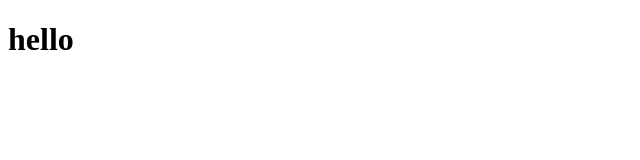
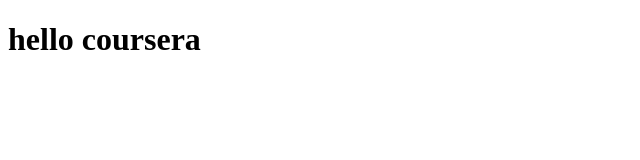
Before and after one commit to mellytessy/Coursera-test, a plain HTML site: page site/index.html in a window 1280 px wide. Shown: the whole page, without its empty margins (0-640 px from the left). Drawn offline with Linux system fonts and the light colour scheme.

Commit message:
Small addition to our page content.

```diff
--- a/site/index.html
+++ b/site/index.html
@@ -7,6 +7,6 @@
     <title>Document</title>
 </head>
 <body>
-    <h1>hello</h1>
+    <h1>hello coursera</h1>
 </body>
 </html>
```
